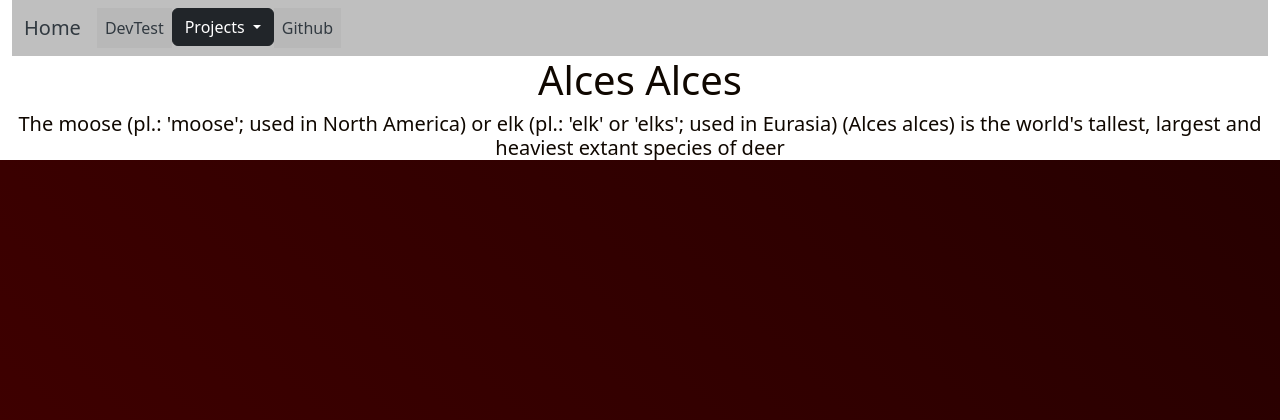
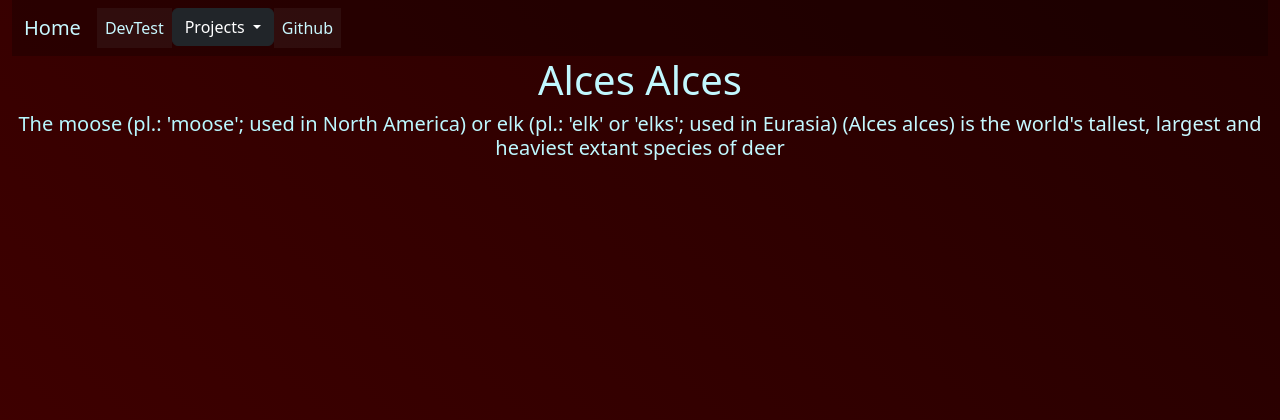
Before and after one commit to Minifauna/d71dp, a Flask app: page / in a window 1280 px wide. Shown: the top 420 px of the page. Run offline with Flask 3, Linux system fonts and the light colour scheme; some libraries are stand-ins or nearby versions.

Commit message:
Update testing.css
Add body, html to background styling

```diff
--- a/static/css/testing.css
+++ b/static/css/testing.css
@@ -1,4 +1,4 @@
-html{
+body, html{
     background: linear-gradient(45deg, #580000 0%, #000000 100%);
     background-size: 400% 400%;
     animation: gradient 10s ease infinite;
```
